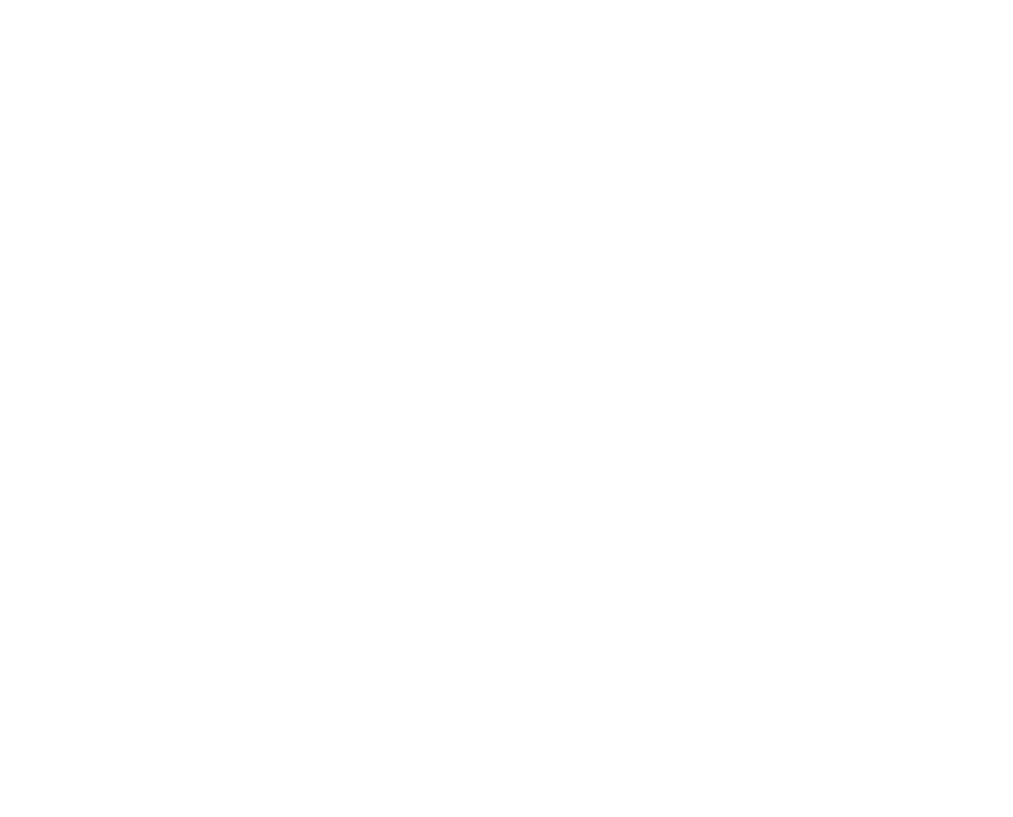
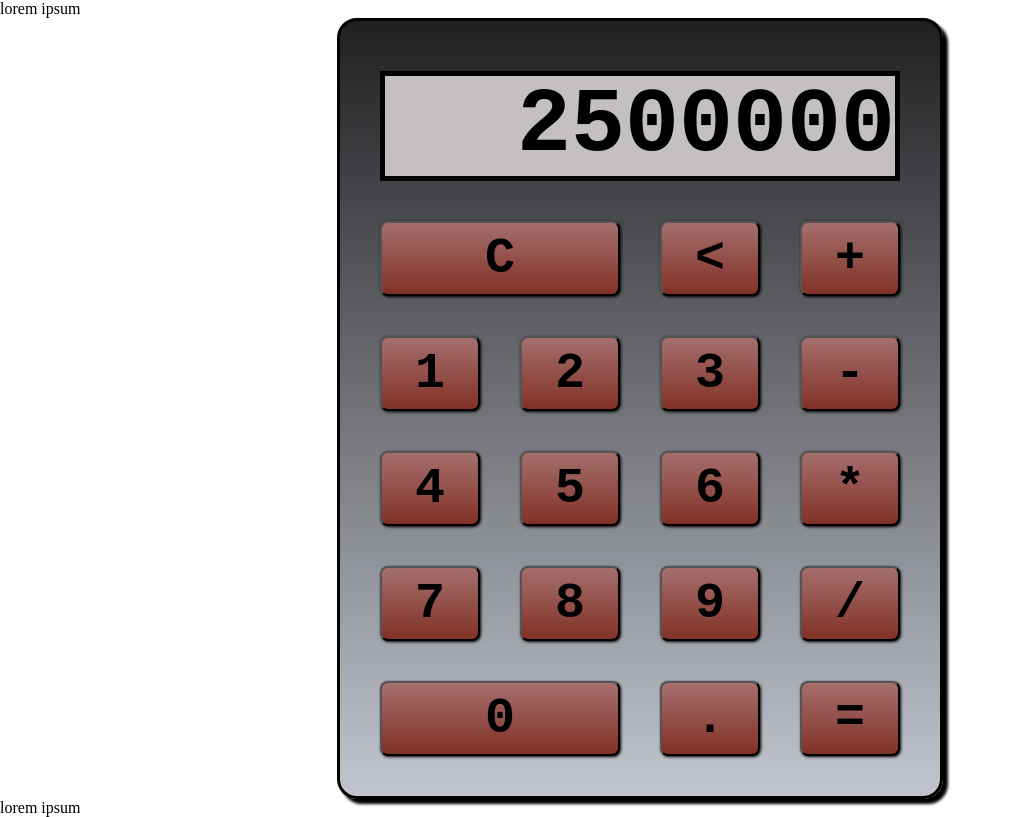
Before and after one commit to c-s-b/calculator, a plain HTML site: page index.html in a window 1280 px wide. Shown: the whole page, without its empty margins (0-1013 px from the left). Drawn offline with Linux system fonts and the light colour scheme.

Commit message:
Create Calculator Display and Styles -header and footer placeholders

```diff
--- a/index.html
+++ b/index.html
@@ -5,7 +5,58 @@
     <title>Casey's Calculator</title>
     <link href="/style.css" rel="stylesheet">
     <script src="/javascript.js"></script>
+
 </head>
 <body>
+    <header>
+        <nav>
+            lorem ipsum
+        </nav>
+    </header>
+    <main>
+        <article id="calculator">
+            <div id = "numbers">
+                <div id="top">
+                    <div id="display"><span>2500000</span></div>
+                    <div id="clear-back">
+                        <button id="clear">C</button>
+                        <button id="back"><</button>
+                        <button>+</button>
+                    </div>
+                </div>
+                <div id="middle">
+                    <div class="middle-buttons">
+                        <button>1</button>
+                        <button>4</button>
+                        <button>7</button>
+                    </div>
+                    <div class="middle-buttons">
+                        <button>2</button>
+                        <button>5</button>
+                        <button>8</button>
+                    </div>
+                    <div class="middle-buttons">
+                        <button>3</button>
+                        <button>6</button>
+                        <button>9</button>
+                    </div>
+                    <div class="middle-buttons">
+                        <button>-</button>
+                        <button>*</button>
+                        <button id = "divide">/</button>
+                    </div>
+                </div>
+                <div id="bottom">
+                        <button id="zero" >0</button>
+                        <button>.</button>
+                        <button>=</button>
+
+                </div>
+            </div>
+            </article>
+    </main>
+    <footer>
+        lorem ipsum
+    </footer>
 </body>
 </html>
--- a/style.css
+++ b/style.css
@@ -0,0 +1,102 @@
+html, body {
+    width: 100%;
+    height: 100%;
+    margin: 0;
+    padding: 0;
+    box-sizing: border-box;
+}
+
+body {
+   display: flex;
+   flex-direction: column;
+   justify-content: space-between;
+}
+
+main {
+    display: flex;
+    flex: 1;
+    justify-content: center;
+    align-items: center;
+}
+
+#calculator {
+    border: solid;
+    display: flex;
+    flex-direction: column;
+    padding: 20px;
+    background-image: linear-gradient(rgb(32, 32, 34), rgb(194, 197, 206));
+    box-shadow: 5px 5px 3px;
+    border-radius: 20px;
+}
+
+#top {
+    flex: 1;
+}
+
+#display {
+    height: 100px;
+    margin: 30px 20px 20px 20px;
+    border: solid;
+    display: flex;
+    align-items: center;
+    justify-content: stretch;
+    border: solid thick;
+    background-color: rgb(196, 192, 192)
+}
+
+span{
+    flex: 1;
+    text-align: end;
+    font-size: 90px;
+    font-family: monospace;
+    font-weight: bold;
+}
+
+#clear-back {
+    display: flex;
+}
+
+#clear {
+    flex: 2;
+}
+
+#onetonine {
+    display: flex;
+    flex-flow: nowrap;
+    justify-content: center;
+    align-items: center;
+}
+
+#middle {
+    display: flex;
+    flex: 2;
+}
+
+.middle-buttons {
+    display: flex;
+    flex-direction: column;
+}
+
+#bottom {
+    display: flex;
+    align-content: space-between;
+    flex: 1;
+}
+
+
+#zero {
+    flex: 3;
+}
+
+button {
+    min-width : 100px;
+    min-height: 75px;
+    margin: 20px;
+    font-size: 50px;
+    font-weight: bold;
+    font-family: monospace;
+    background-image:
+    linear-gradient(#a56f6d, #813126);
+    box-shadow: 1px 1px 3px;
+    border-radius: 8px;
+}
```
